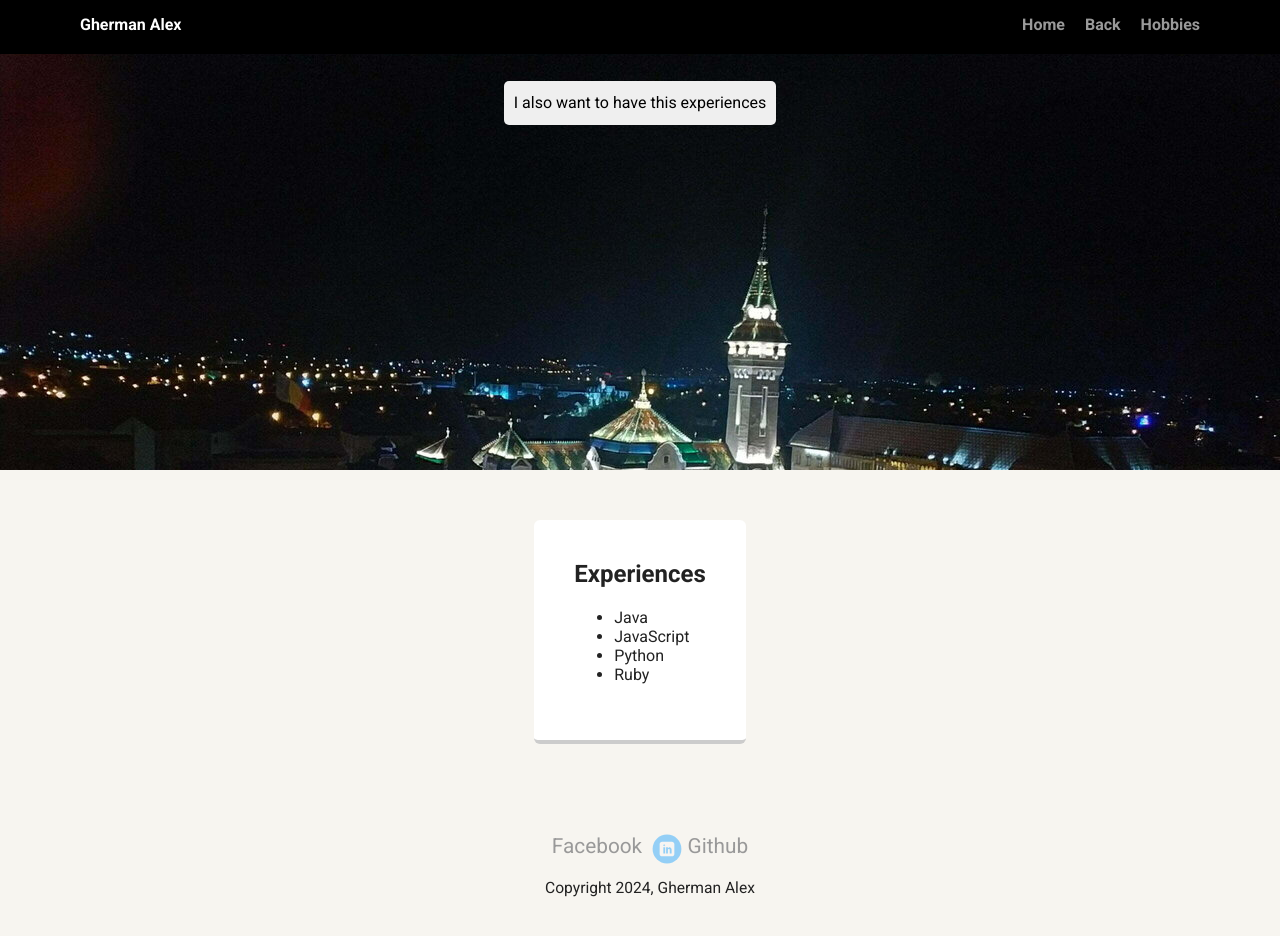
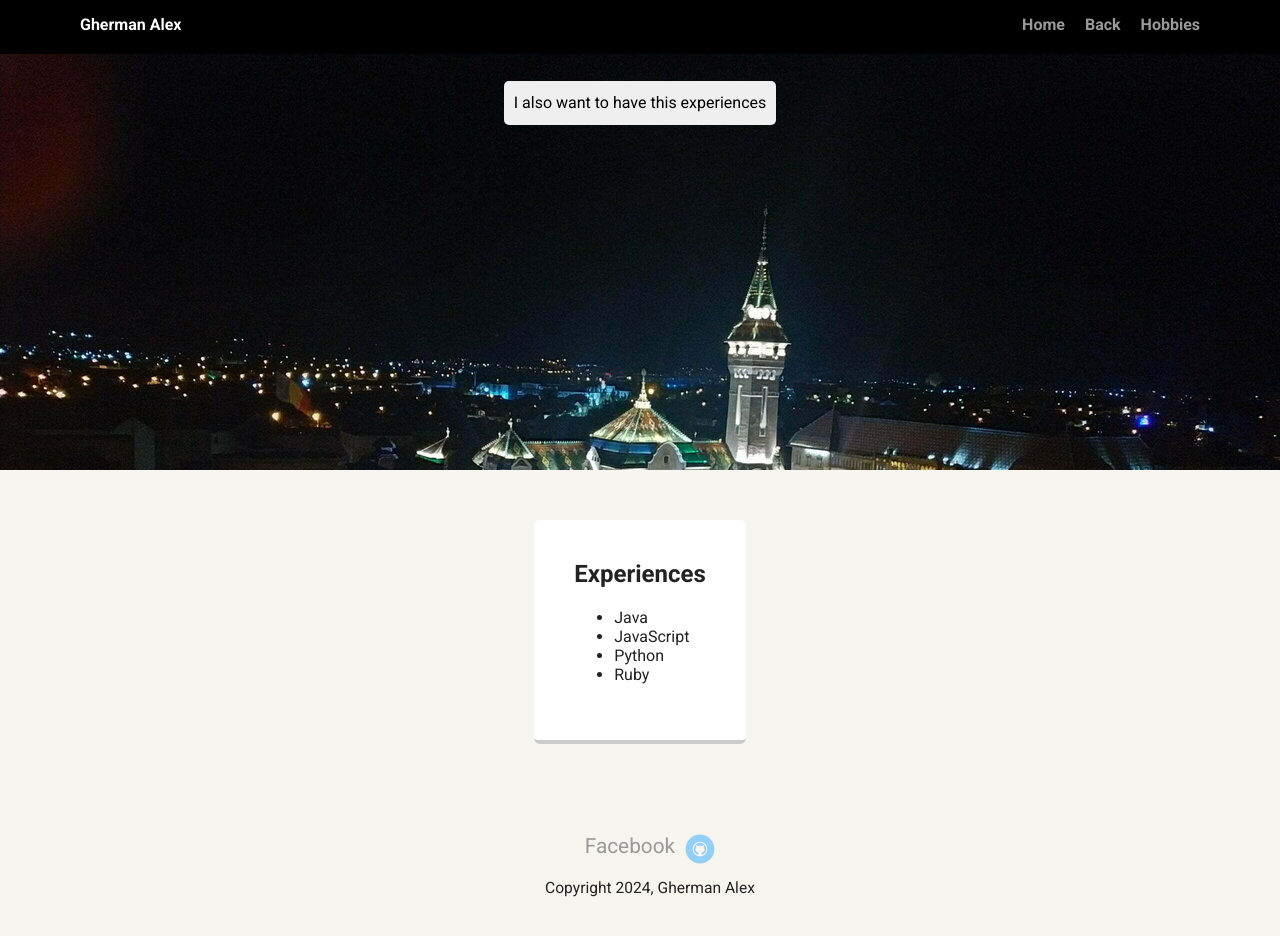
Before and after one commit to AlexGh19/Techdegree-Project-1-, a plain HTML site: page experience.html in a window 1280 px wide. Drawn offline with Linux system fonts and the light colour scheme; a web font is replaced by a local one.

Commit message:
Update experience.html

```diff
--- a/experience.html
+++ b/experience.html
@@ -34,14 +34,11 @@
             <li>Ruby</li>
           </ul>
         </div>
-
-        </div>
       </main>
     <footer>
         <ul>
-            <li><a href="https://www.facebook.com/AlexGh21" target="_blank">Facebook</a></li>
-            <li><a href="#" class="social linkedin">LinkedIn</a></li>
-            <li><a href="https://github.com/AlexGh19" target="_blank">Github</a></li>
+            <li><a href="https://www.facebook.com/AlexGh21"class="">Facebook</a></li>
+       <li><a href="https://github.com/AlexGh19"class="social github">Github</a></li>
         </ul>
         <p class="copyright">Copyright 2024, Gherman Alex</p>
     </footer>
```
